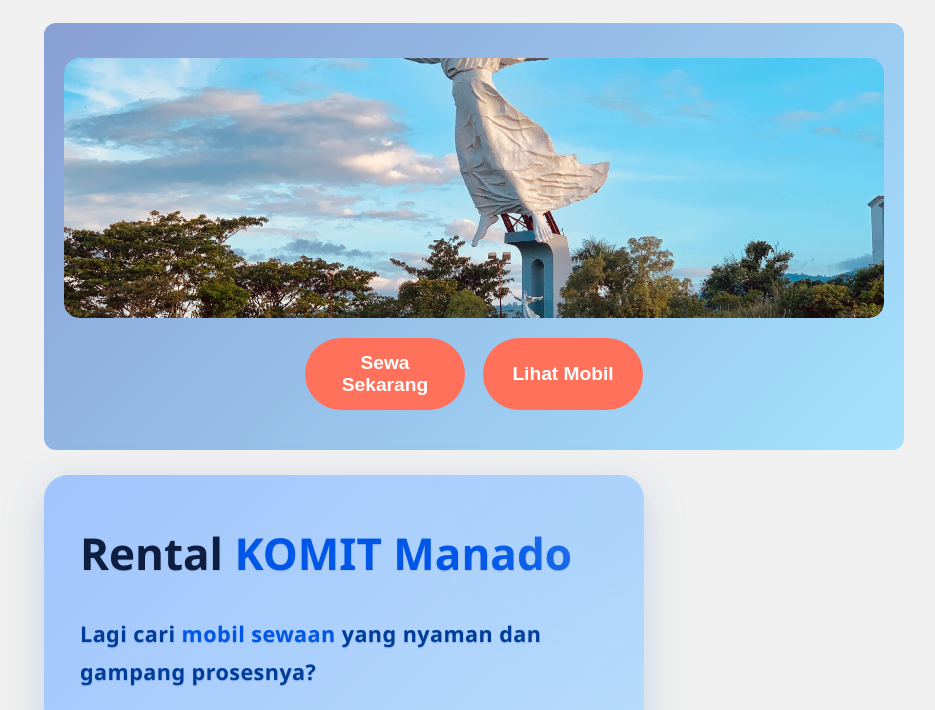
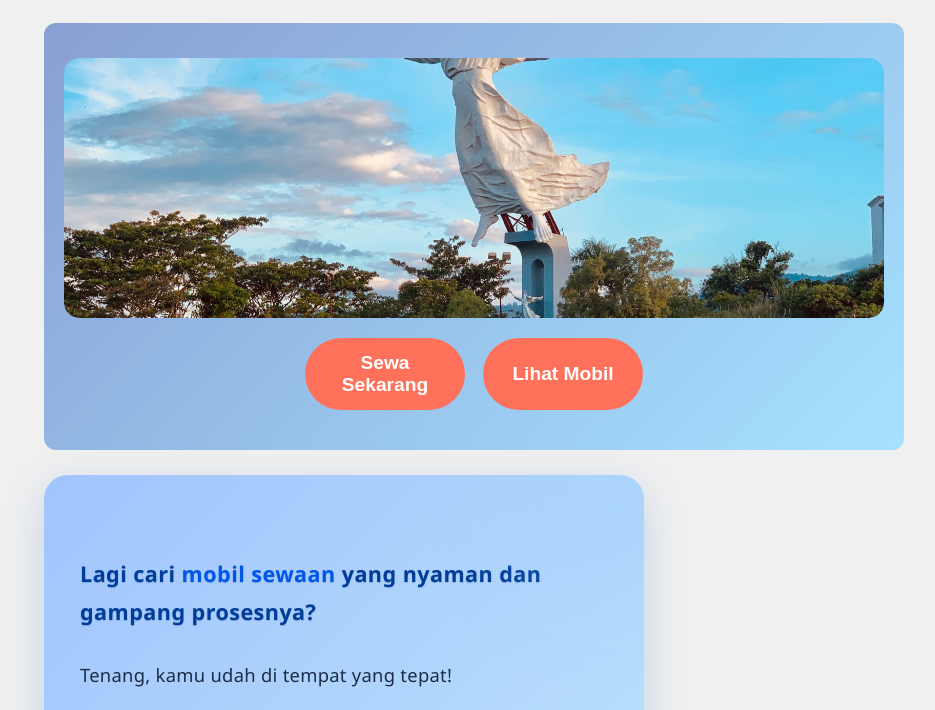
Before and after one commit to gelitik/Komat, a plain HTML site: page index.html in a window 1280 px wide. Shown: the part 82-792 px from the top of the page, without its empty margins (166-1101 px from the left). Drawn offline with Linux system fonts and the light colour scheme.

Commit message:
Update index.html

```diff
--- a/index.html
+++ b/index.html
@@ -551,7 +551,7 @@
   </section>
 
 <section class="rental-section" role="region" aria-labelledby="rental-title">
-  <h1 id="rental-title">Rental <span class="highlight">KOMIT Manado</span></h1>
+  <h1 id="rental-title"> <span class="highlight"></span></h1>
   <p class="strong">Lagi cari <span class="highlight">mobil sewaan</span> yang nyaman dan gampang prosesnya?</p>
   <p>Tenang, kamu udah di tempat yang tepat!</p>
   <p>Di <span class="highlight">Team KOMIT Rent Car</span>, kami siap bantu perjalanan kamu jadi lebih praktis dan menyenangkan.</p>
```
